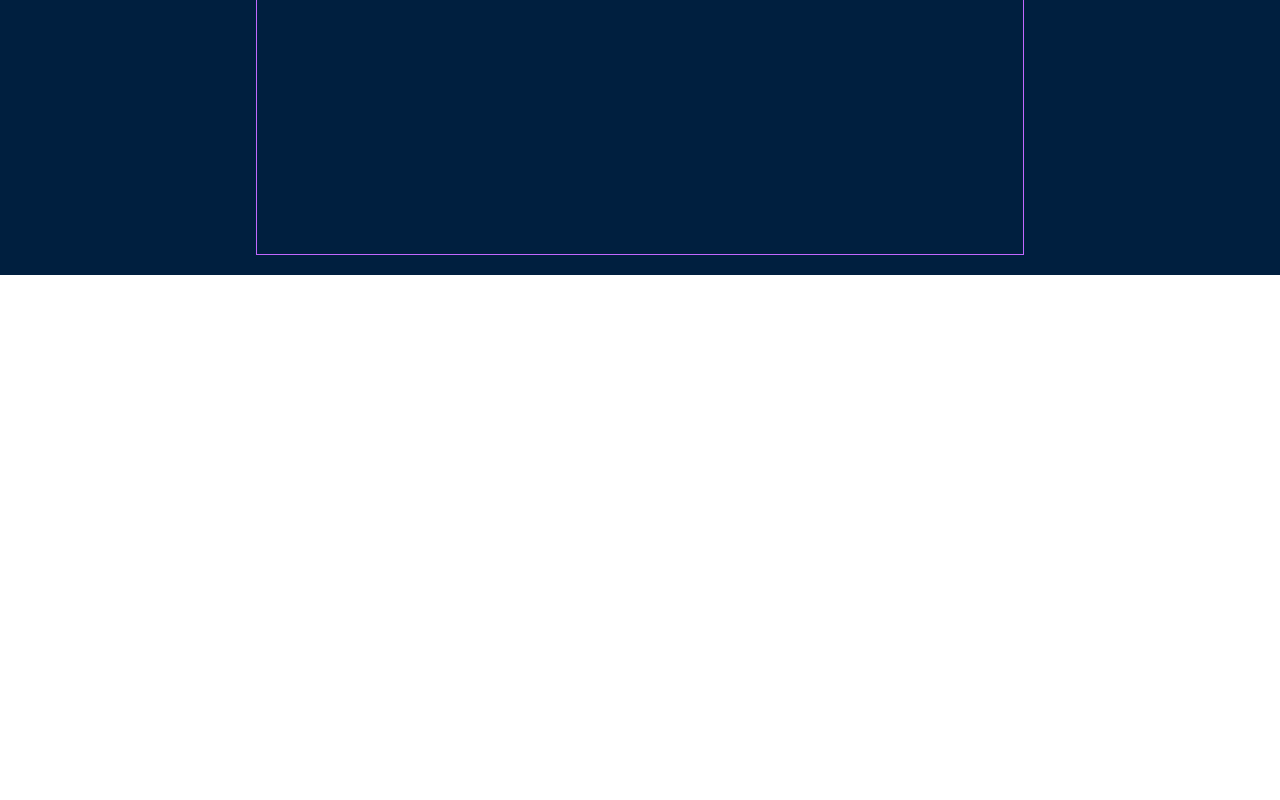
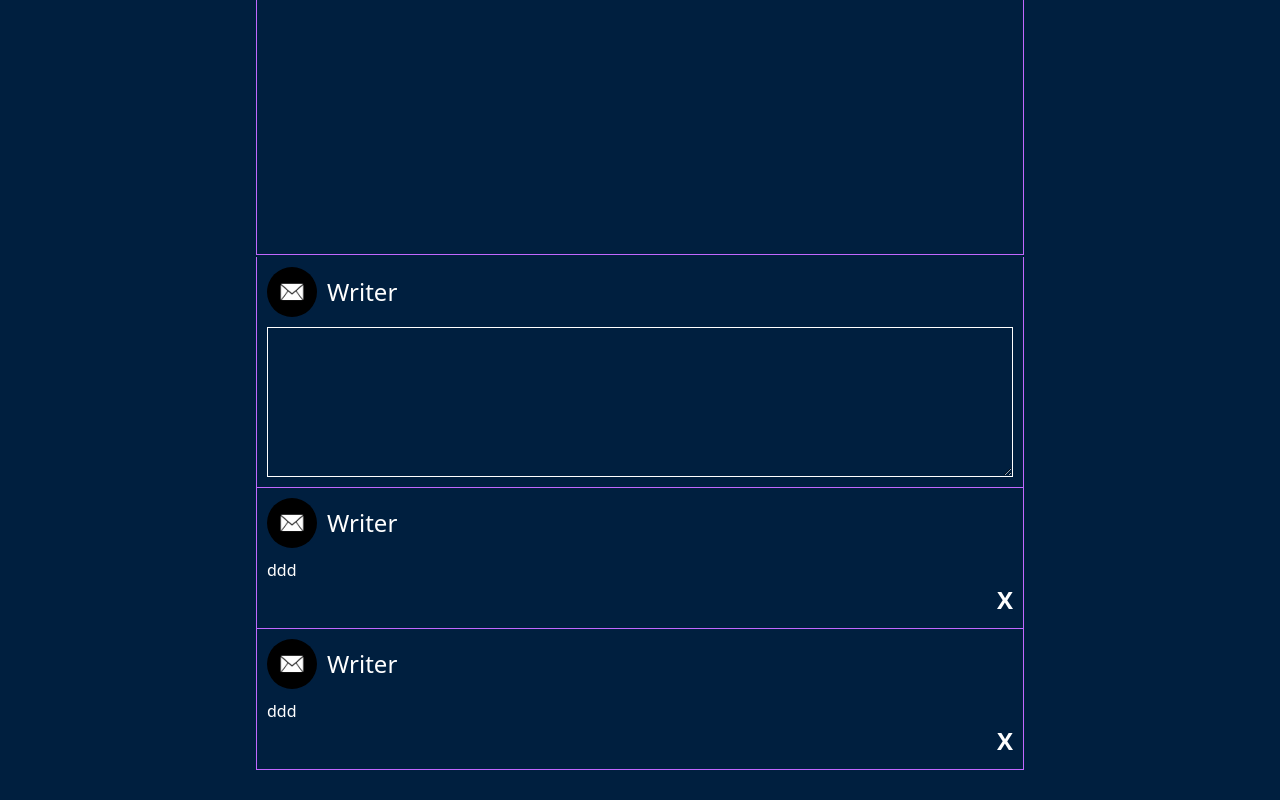
Before and after one commit to usuperdd/film-selector, a React (Create React App) app in the folder app/: page /details in a window 1280 px wide. Shown: the part 475-1275 px from the top of the page. Before the commit the page ends 800 px from the top, so only its background shows below. Built offline with nearby package versions, Linux system fonts and the light colour scheme.

Commit message:
comments 항목추가

```diff
--- a/app/src/postDetails/index.js
+++ b/app/src/postDetails/index.js
@@ -3,14 +3,13 @@ import styled from "styled-components";
 import { Row, Col } from "react-bootstrap";
 import "bootstrap/dist/css/bootstrap.min.css";
 
-
 import FooterImg from "../images/footer.jpeg";
 import ProfileImg from "../images/profile.png";
+import EmailImg from "../images/email.jpeg";
 
 const Wrapper = styled.div`
   height: 100%;
   background-color: #001f3f;
-
 `;
 
 const Header = styled.div`
@@ -21,53 +20,89 @@ const Header = styled.div`
   align-items: center;
   padding: 10px;
   padding-right: 50px;
-
 `;
 
 const UsernameImage = styled.img`
   width: 50px;
   height: 50px;
-margin-left:  auto;
+  margin-left: auto;
 `;
 
-
 const Body = styled.div`
-margin-top:60px;
+  margin-top: 60px;
   width: 60%;
   display: flex;
   flex-direction: column;
-/* border:solid white; */
   color: white;
-margin-right:auto;
+  margin-right: auto;
   margin-left: auto;
-/* height: 100vh; */
+  padding-bottom: 30px;
 `;
 
 const MainContainer = styled.div`
-border-top: 10px solid #C167FF;
-border-left: 1px solid #C167FF;
-border-right: 1px solid #C167FF;
-border-bottom: 1px solid #C167FF;
+  border-top: 10px solid #c167ff;
+  border-left: 1px solid #c167ff;
+  border-right: 1px solid #c167ff;
+  border-bottom: 1px solid #c167ff;
   padding: 10px;
-color:white;
+  color: white;
   margin-bottom: 20px;
   height: 600px;
 `;
 
 const Heading = styled.div`
-
   margin-right: 15px;
-
 `;
 const Heading2 = styled.div`
   margin-right: 15px;
-border-bottom: 1px solid #C167FF;
+  border-bottom: 1px solid #c167ff;
+`;
+const CommentsContainer = styled.div`
+  margin-top: -18px;
+  border-left: 1px solid #c167ff;
+  border-right: 1px solid #c167ff;
+  border-bottom: 1px solid #c167ff;
+  color: white;
+  display: flex;
+  flex-direction: column;
+  padding: 10px;
 `;
 
+const CommentsContainer2 = styled(CommentsContainer)`
+  margin-top: 0px;
+`;
+const CommentWriterContainer = styled.div`
+  display: flex;
+  height: 50px;
+  align-items: center;
+  font-size: 24px;
+  margin-bottom: 10px;
+`;
 
+const WriteProfileImg = styled.img`
+  border-radius: 40px;
+  height: 100%;
+  margin-right: 10px;
+  max-width: 100%;
+`;
+const Comments = styled.textarea`
+  color: white;
+  background-color: transparent;
+  height: 150px;
+  border: 1px solid white !important;
+`;
+const CommentsText = styled.div`
+  color: white;
+  height: 100%;
+  border: none;
+`;
+const DeleteButton = styled.div`
+  color: white;
+  font-size: 24px;
+  font-weight: 600;
+  margin-left: auto;
+`;
 function PostDetails() {
-
-
   return (
     <Wrapper>
       <Header>
@@ -80,6 +115,29 @@ function PostDetails() {
           <Heading>Writer | Date</Heading>
           <Heading2>Views | Recommendation | Comments</Heading2>
         </MainContainer>
+        <CommentsContainer>
+          <CommentWriterContainer>
+            <WriteProfileImg src={EmailImg} />
+            Writer
+          </CommentWriterContainer>
+          <Comments />
+        </CommentsContainer>
+        <CommentsContainer2>
+          <CommentWriterContainer>
+            <WriteProfileImg src={EmailImg} />
+            Writer
+          </CommentWriterContainer>
+          <CommentsText>ddd</CommentsText>
+          <DeleteButton> X </DeleteButton>
+        </CommentsContainer2>
+        <CommentsContainer2>
+          <CommentWriterContainer>
+            <WriteProfileImg src={EmailImg} />
+            Writer
+          </CommentWriterContainer>
+          <CommentsText>ddd</CommentsText>
+          <DeleteButton> X </DeleteButton>
+        </CommentsContainer2>
       </Body>
     </Wrapper>
   );
```
Lines whose indentation alone changed are shown as unchanged.
